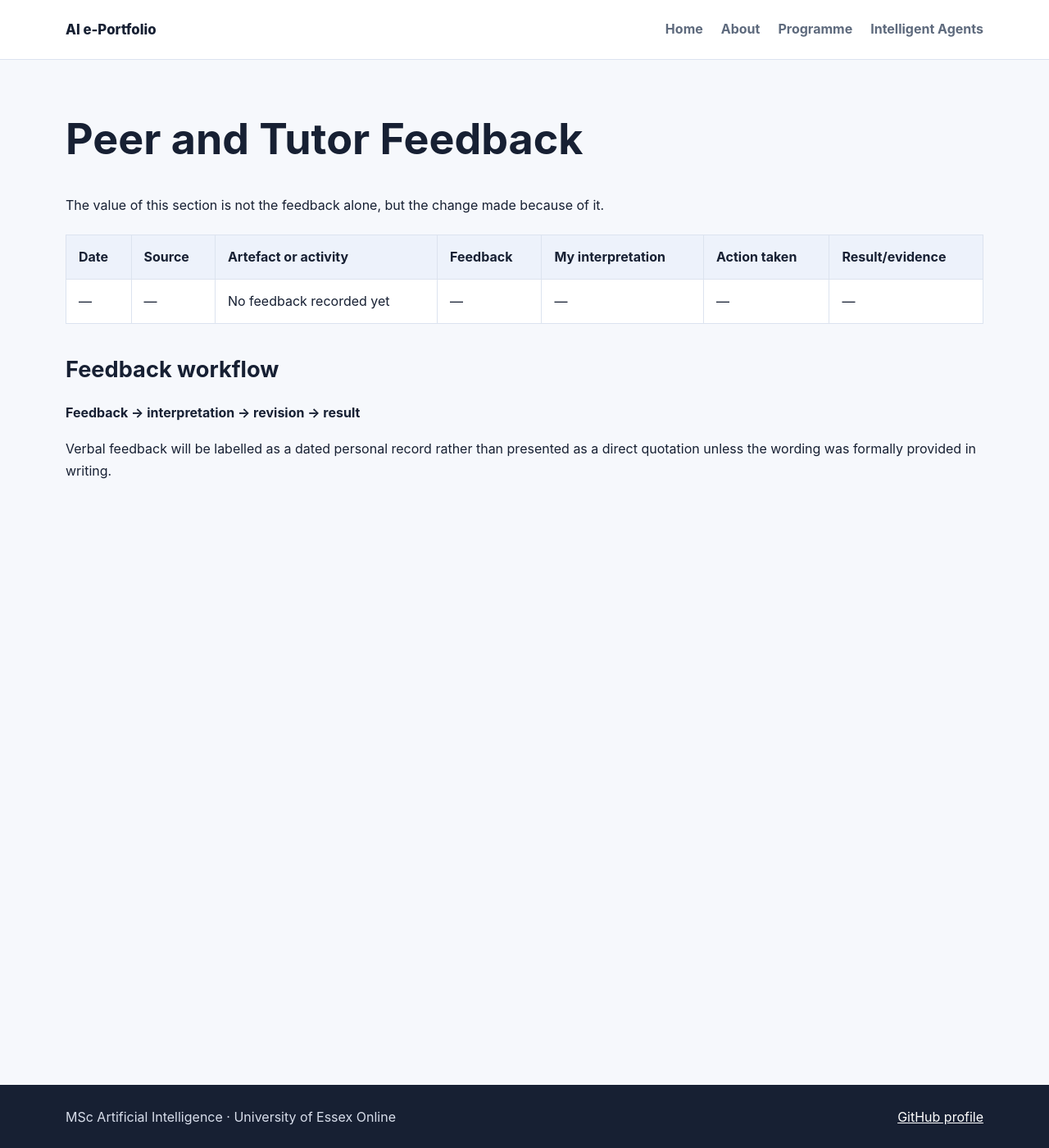
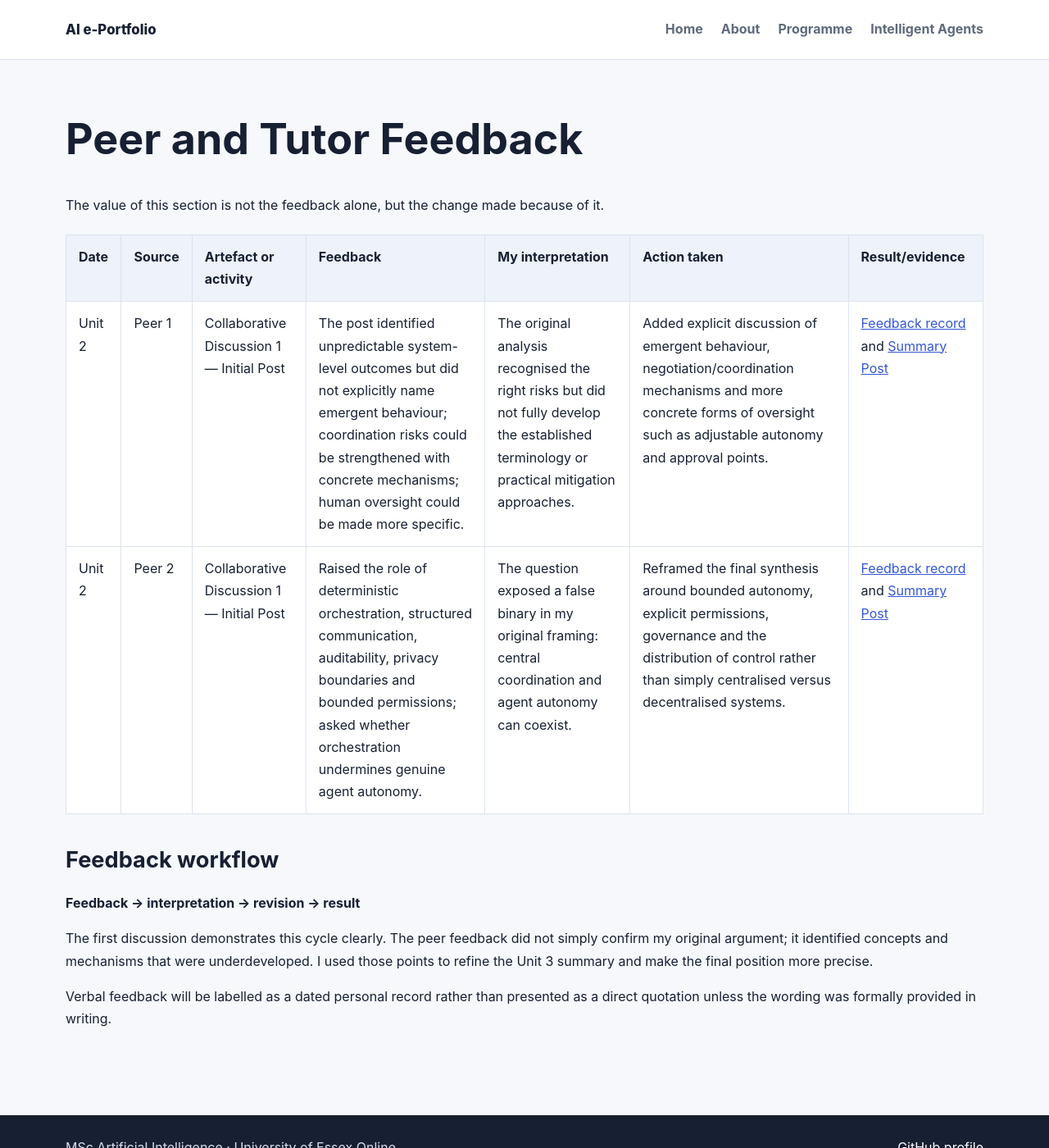
Before and after one commit to Monogios1996/Monogios1996.github.io, a Jekyll site: the page built from modules/intelligent-agents/feedback.md, in a window 1280 px wide and 1400 px high. Shown: the whole window at 82% size. Built offline with Jekyll 4.4.1, drawn with Linux system fonts in a browser that asks for light colours.

Commit message:
Update feedback log with Collaborative Discussion 1 feedback

```diff
--- a/modules/intelligent-agents/feedback.md
+++ b/modules/intelligent-agents/feedback.md
@@ -9,10 +9,13 @@ The value of this section is not the feedback alone, but the change made because
 
 | Date | Source | Artefact or activity | Feedback | My interpretation | Action taken | Result/evidence |
 |---|---|---|---|---|---|---|
-| — | — | No feedback recorded yet | — | — | — | — |
+| Unit 2 | Peer 1 | Collaborative Discussion 1 — Initial Post | The post identified unpredictable system-level outcomes but did not explicitly name emergent behaviour; coordination risks could be strengthened with concrete mechanisms; human oversight could be made more specific. | The original analysis recognised the right risks but did not fully develop the established terminology or practical mitigation approaches. | Added explicit discussion of emergent behaviour, negotiation/coordination mechanisms and more concrete forms of oversight such as adjustable autonomy and approval points. | [Feedback record]({{ '/modules/intelligent-agents/evidence/discussions/unit-02-feedback-received/' | relative_url }}) and [Summary Post]({{ '/modules/intelligent-agents/evidence/discussions/unit-03-summary-post/' | relative_url }}) |
+| Unit 2 | Peer 2 | Collaborative Discussion 1 — Initial Post | Raised the role of deterministic orchestration, structured communication, auditability, privacy boundaries and bounded permissions; asked whether orchestration undermines genuine agent autonomy. | The question exposed a false binary in my original framing: central coordination and agent autonomy can coexist. | Reframed the final synthesis around bounded autonomy, explicit permissions, governance and the distribution of control rather than simply centralised versus decentralised systems. | [Feedback record]({{ '/modules/intelligent-agents/evidence/discussions/unit-02-feedback-received/' | relative_url }}) and [Summary Post]({{ '/modules/intelligent-agents/evidence/discussions/unit-03-summary-post/' | relative_url }}) |
 
 ## Feedback workflow
 
 **Feedback → interpretation → revision → result**
 
+The first discussion demonstrates this cycle clearly. The peer feedback did not simply confirm my original argument; it identified concepts and mechanisms that were underdeveloped. I used those points to refine the Unit 3 summary and make the final position more precise.
+
 Verbal feedback will be labelled as a dated personal record rather than presented as a direct quotation unless the wording was formally provided in writing.
```
